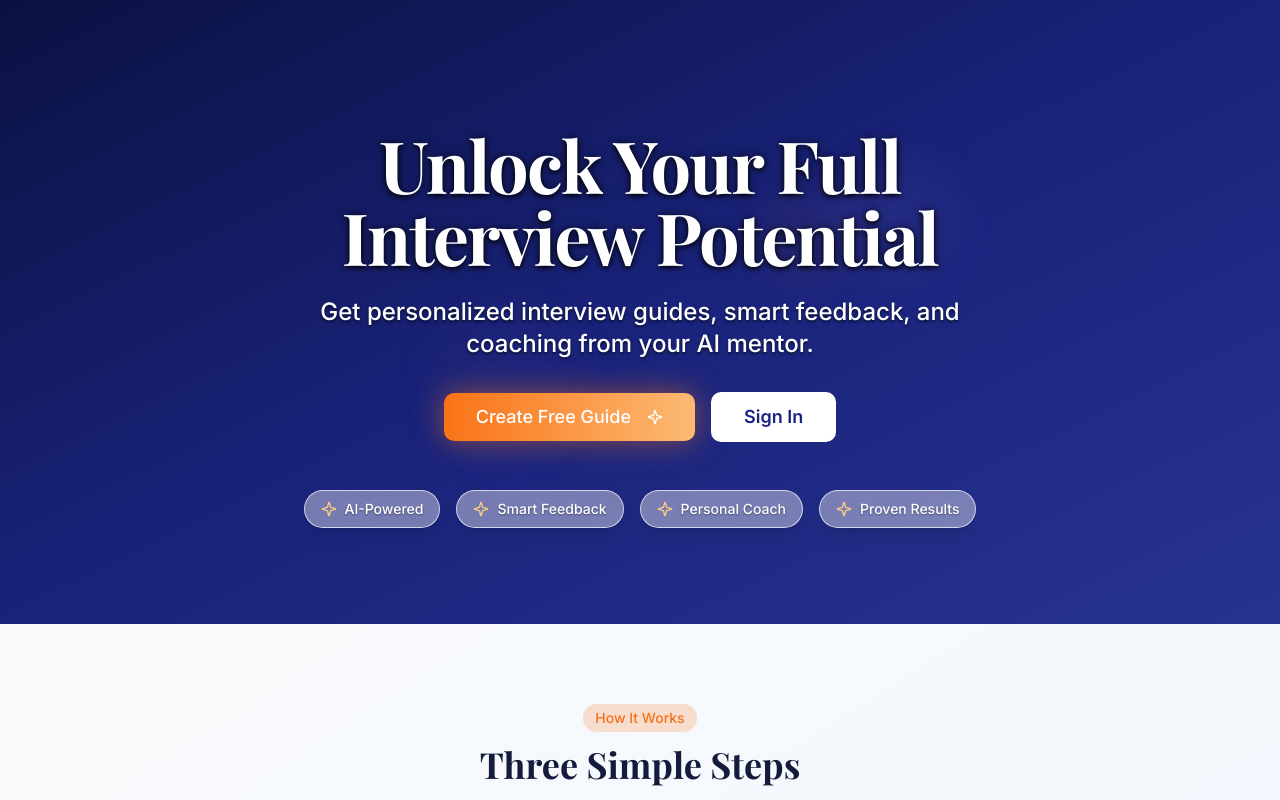
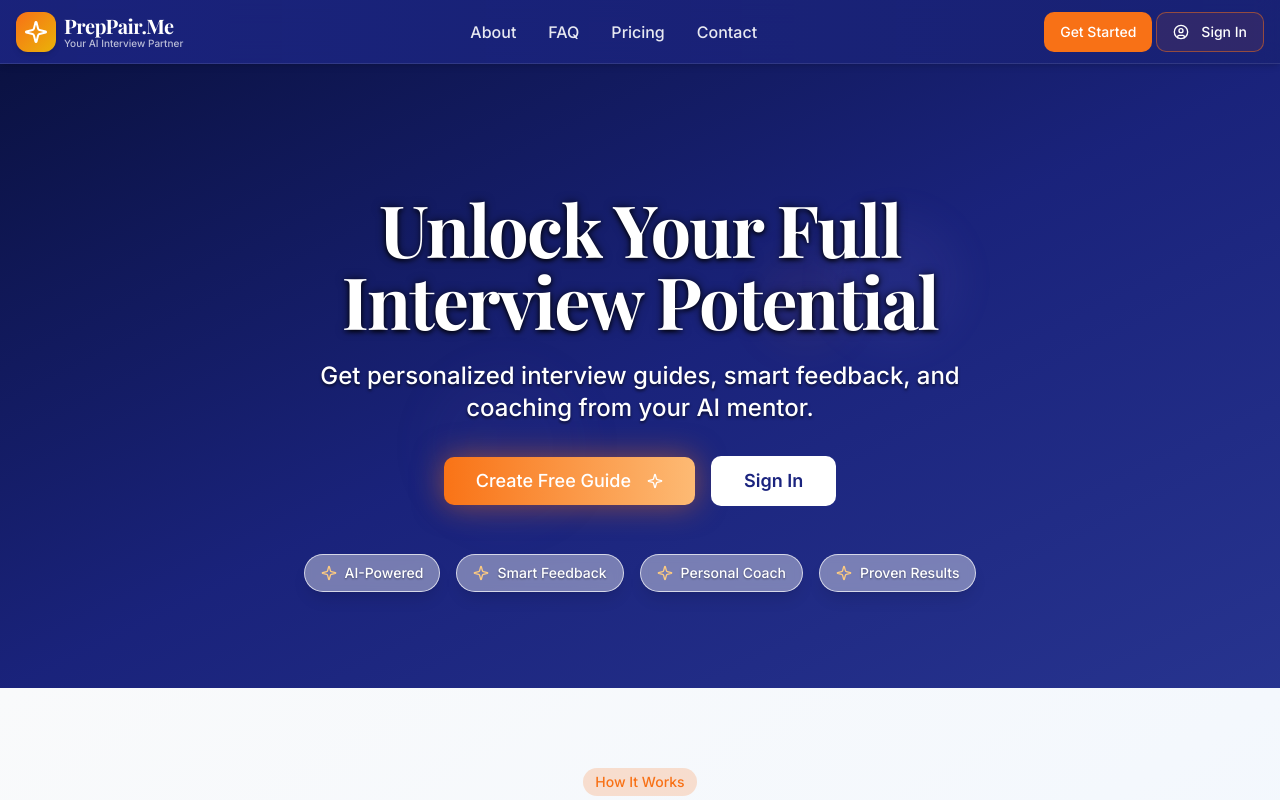
Before and after one commit to lwhite702/preppair, a React (Vite) app: page / in a window 1280 px wide. Shown: the top 800 px of the page. Built offline with nearby package versions, Linux system fonts and the light colour scheme; no server answers; the database is empty.

Commit message:
Fix header and footer
The header and footer were not working. This commit fixes the issue.

```diff
--- a/src/components/header/Logo.tsx
+++ b/src/components/header/Logo.tsx
@@ -1,15 +1,15 @@
 
 import React from 'react';
 import { Sparkle } from 'lucide-react';
-import { Link } from '@/components/ui/link';
-import { useIsMobile } from '@/hooks/use-mobile';
+import { Link } from 'react-router-dom';
+import { useScreenSize } from '@/hooks/use-mobile';
 
 const Logo: React.FC = () => {
-  const isMobile = useIsMobile();
+  const { isMobile } = useScreenSize();
 
   return (
     <div className="flex-shrink-0">
-      <Link href="/" className="flex items-center">
+      <Link to="/" className="flex items-center">
         <div className={`bg-gradient-to-br from-primary to-yellow-500 ${isMobile ? 'p-1' : 'p-2'} rounded-lg shadow-md`}>
           <Sparkle className={`${isMobile ? 'h-4 w-4' : 'h-6 w-6'} text-white`} />
         </div>
--- a/src/components/header/MainNavigation.tsx
+++ b/src/components/header/MainNavigation.tsx
@@ -1,22 +1,22 @@
 
 import React from 'react';
-import { Link } from '@/components/ui/link';
+import { Link as RouterLink } from 'react-router-dom';
 
 const MainNavigation: React.FC = () => {
   return (
     <div className="hidden md:flex items-center justify-center space-x-4 lg:space-x-8">
-      <Link href="/about" className="text-white/90 hover:text-white transition-colors font-medium text-sm lg:text-base">
+      <RouterLink to="/about" className="text-white/90 hover:text-white transition-colors font-medium text-sm lg:text-base">
         About
-      </Link>
-      <Link href="/faq" className="text-white/90 hover:text-white transition-colors font-medium text-sm lg:text-base">
+      </RouterLink>
+      <RouterLink to="/faq" className="text-white/90 hover:text-white transition-colors font-medium text-sm lg:text-base">
         FAQ
-      </Link>
-      <Link href="/pricing" className="text-white/90 hover:text-white transition-colors font-medium text-sm lg:text-base">
+      </RouterLink>
+      <RouterLink to="/pricing" className="text-white/90 hover:text-white transition-colors font-medium text-sm lg:text-base">
         Pricing
-      </Link>
-      <Link href="/contact" className="text-white/90 hover:text-white transition-colors font-medium text-sm lg:text-base">
+      </RouterLink>
+      <RouterLink to="/contact" className="text-white/90 hover:text-white transition-colors font-medium text-sm lg:text-base">
         Contact
-      </Link>
+      </RouterLink>
     </div>
   );
 };
--- a/src/components/header/MobileMenu.tsx
+++ b/src/components/header/MobileMenu.tsx
@@ -1,6 +1,6 @@
 
 import React from 'react';
-import { Link } from '@/components/ui/link';
+import { Link } from 'react-router-dom';
 import { Button } from '@/components/ui/button';
 
 interface MobileMenuProps {
@@ -22,28 +22,28 @@ const MobileMenu: React.FC<MobileMenuProps> = ({
     <div className="md:hidden py-2 border-t border-white/10 absolute top-full left-0 right-0 bg-brand-navy/95 backdrop-blur-md shadow-md z-50">
       <nav className="flex flex-col space-y-2 container">
         <Link
-          href="/about"
+          to="/about"
           className="text-white/90 hover:text-white transition-colors font-medium px-1 py-1.5"
           onClick={() => setIsMenuOpen(false)}
         >
           About
         </Link>
         <Link
-          href="/faq"
+          to="/faq"
           className="text-white/90 hover:text-white transition-colors font-medium px-1 py-1.5"
           onClick={() => setIsMenuOpen(false)}
         >
           FAQ
         </Link>
         <Link
-          href="/pricing"
+          to="/pricing"
           className="text-white/90 hover:text-white transition-colors font-medium px-1 py-1.5"
           onClick={() => setIsMenuOpen(false)}
         >
           Pricing
         </Link>
         <Link
-          href="/contact"
+          to="/contact"
           className="text-white/90 hover:text-white transition-colors font-medium px-1 py-1.5"
           onClick={() => setIsMenuOpen(false)}
         >
@@ -52,7 +52,7 @@ const MobileMenu: React.FC<MobileMenuProps> = ({
         {user ? (
           <>
             <Link
-              href="/dashboard"
+              to="/dashboard"
               className="w-full"
               onClick={() => setIsMenuOpen(false)}
             >
@@ -77,7 +77,7 @@ const MobileMenu: React.FC<MobileMenuProps> = ({
         ) : (
           <>
             <Link
-              href="/create-guide"
+              to="/guide/create"
               onClick={() => setIsMenuOpen(false)}
             >
               <Button
@@ -88,7 +88,7 @@ const MobileMenu: React.FC<MobileMenuProps> = ({
               </Button>
             </Link>
             <Link
-              href="/auth"
+              to="/auth"
               onClick={() => setIsMenuOpen(false)}
             >
               <Button
--- a/src/components/header/UserMenu.tsx
+++ b/src/components/header/UserMenu.tsx
@@ -2,8 +2,8 @@
 import React from 'react';
 import { UserCircle } from 'lucide-react';
 import { Button } from '@/components/ui/button';
-import { Link } from '@/components/ui/link';
-import { useIsMobile } from '@/hooks/use-mobile';
+import { Link } from 'react-router-dom';
+import { useScreenSize } from '@/hooks/use-mobile';
 import {
   DropdownMenu,
   DropdownMenuContent,
@@ -17,7 +17,7 @@ interface UserMenuProps {
 }
 
 const UserMenu: React.FC<UserMenuProps> = ({ user, handleSignOut }) => {
-  const isMobile = useIsMobile();
+  const { isMobile } = useScreenSize();
 
   if (user) {
     return (
@@ -33,8 +33,8 @@ const UserMenu: React.FC<UserMenuProps> = ({ user, handleSignOut }) => {
           </Button>
         </DropdownMenuTrigger>
         <DropdownMenuContent align="end" className="w-56 bg-brand-navy/95 backdrop-blur-md border border-white/10 text-white">
-          <DropdownMenuItem onClick={() => {}} className="hover:bg-white/10 focus:bg-white/10">
-            <Link href="/dashboard" className="w-full">My Guides</Link>
+          <DropdownMenuItem className="hover:bg-white/10 focus:bg-white/10">
+            <Link to="/dashboard" className="w-full">My Guides</Link>
           </DropdownMenuItem>
           <DropdownMenuItem onClick={handleSignOut} className="hover:bg-white/10 focus:bg-white/10">
             Sign Out
@@ -46,7 +46,7 @@ const UserMenu: React.FC<UserMenuProps> = ({ user, handleSignOut }) => {
 
   return (
     <div className="flex gap-1 items-center">
-      <Link href="/create-guide">
+      <Link to="/guide/create">
         <Button
           variant="default"
           className="bg-primary text-white hover:bg-primary/90 font-medium"
@@ -55,7 +55,7 @@ const UserMenu: React.FC<UserMenuProps> = ({ user, handleSignOut }) => {
           {isMobile ? "Start" : "Get Started"}
         </Button>
       </Link>
-      <Link href="/auth">
+      <Link to="/auth">
         <Button
           variant="outline"
           className="border-primary/50 bg-primary/10 text-white hover:bg-primary/20 font-medium"
--- a/src/pages/Index.tsx
+++ b/src/pages/Index.tsx
@@ -1,7 +1,7 @@
 
 import React from 'react';
-import { Link } from '@/components/ui/link';
 import Header from "@/components/Header";
+import Footer from "@/components/Footer";
 import Hero from "@/components/Hero";
 import Features from "@/components/Features";
 import HowItWorks from "@/components/HowItWorks";
@@ -33,6 +33,7 @@ const Index = () => {
 
   return (
     <div className="min-h-screen flex flex-col bg-[#141B40]">
+      <Header />
       <main className="flex-grow">
         <Hero />
         <HowItWorks />
@@ -52,6 +53,7 @@ const Index = () => {
           <Blog />
         </div>
       </main>
+      <Footer />
     </div>
   );
 };
```
